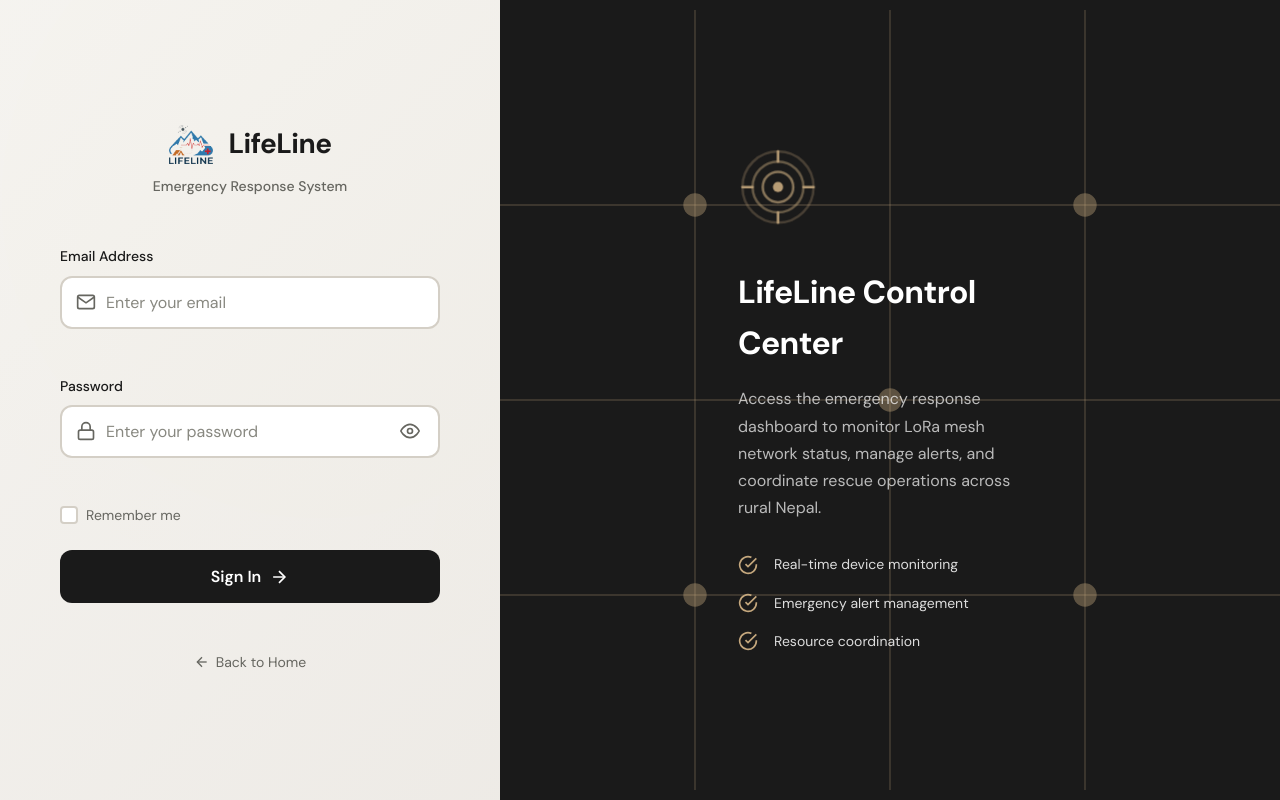
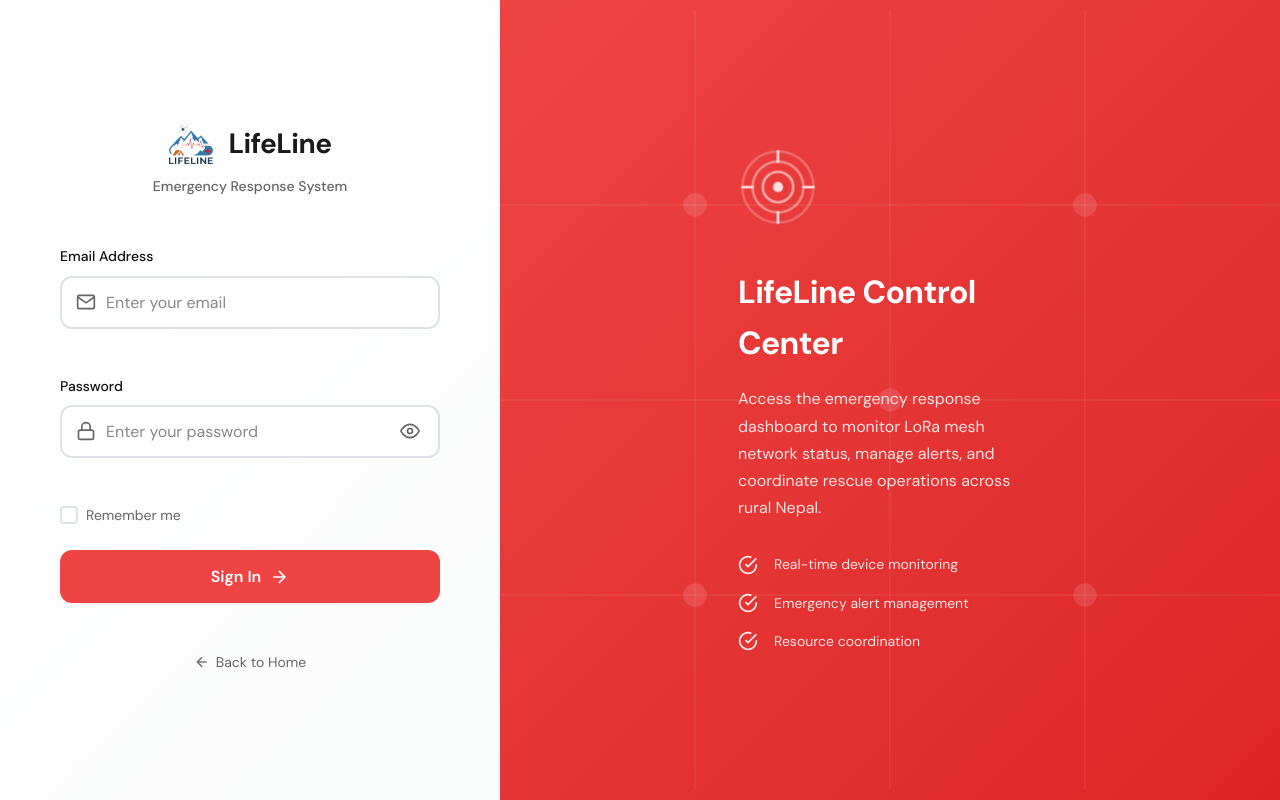
Before and after one commit to zenithkandel/GSS-home, a PHP site: page /login.php in a window 1280 px wide. Run offline with PHP 8.4, Linux system fonts and the light colour scheme.

```diff
--- a/CSS/login.css
+++ b/CSS/login.css
@@ -4,19 +4,20 @@
 /* ===== CSS Variables ===== */
 :root {
     --color-primary: #1A1A1A;
-    --color-secondary: #C4A77D;
-    --color-accent: #3D5A45;
-    --color-alert: #8B3A2F;
-    --color-bg: #F5F3EF;
-    --color-bg-alt: #E8E4DE;
-    --color-bg-dark: #D4CFC6;
-    --color-text: #1A1A1A;
-    --color-text-muted: #666660;
-    --color-text-light: #888880;
-    --color-border: #D4CFC6;
+    --color-secondary: #ef4444;
+    --color-accent: #ef4444;
+    --color-accent-dark: #dc2626;
+    --color-alert: #ef4444;
+    --color-bg: #ffffff;
+    --color-bg-alt: #f8f9fa;
+    --color-bg-dark: #f1f3f5;
+    --color-text: #111111;
+    --color-text-muted: #666666;
+    --color-text-light: #888888;
+    --color-border: #dee2e6;
     --color-white: #FFFFFF;
-    --color-success: #3D5A45;
-    --color-error: #8B3A2F;
+    --color-success: #22c55e;
+    --color-error: #ef4444;
 
     --font-main: 'DM Sans', -apple-system, BlinkMacSystemFont, sans-serif;
     --font-mono: 'JetBrains Mono', monospace;
@@ -82,8 +83,8 @@ a {
     right: 0;
     bottom: 0;
     background-image:
-        radial-gradient(circle at 25% 25%, rgba(61, 90, 69, 0.03) 0%, transparent 50%),
-        radial-gradient(circle at 75% 75%, rgba(196, 167, 125, 0.03) 0%, transparent 50%);
+        radial-gradient(circle at 25% 25%, rgba(239, 68, 68, 0.03) 0%, transparent 50%),
+        radial-gradient(circle at 75% 75%, rgba(239, 68, 68, 0.02) 0%, transparent 50%);
     pointer-events: none;
     z-index: 0;
 }
@@ -95,8 +96,8 @@ a {
     right: 0;
     bottom: 0;
     background: linear-gradient(135deg,
-            rgba(245, 243, 239, 0.9) 0%,
-            rgba(232, 228, 222, 0.9) 100%);
+            rgba(255, 255, 255, 0.95) 0%,
+            rgba(248, 249, 250, 0.95) 100%);
     pointer-events: none;
     z-index: 0;
 }
@@ -228,7 +229,7 @@ a {
 
 .form-input:focus {
     border-color: var(--color-accent);
-    box-shadow: 0 0 0 4px rgba(61, 90, 69, 0.1);
+    box-shadow: 0 0 0 4px rgba(239, 68, 68, 0.1);
 }
 
 .form-input:focus+.input-icon,
@@ -241,7 +242,7 @@ a {
 }
 
 .form-input.error:focus {
-    box-shadow: 0 0 0 4px rgba(139, 58, 47, 0.1);
+    box-shadow: 0 0 0 4px rgba(239, 68, 68, 0.1);
 }
 
 /* Password Toggle */
@@ -403,15 +404,15 @@ a {
 }
 
 .alert.success {
-    background: rgba(61, 90, 69, 0.1);
+    background: rgba(34, 197, 94, 0.1);
     color: var(--color-success);
-    border: 1px solid rgba(61, 90, 69, 0.2);
+    border: 1px solid rgba(34, 197, 94, 0.2);
 }
 
 .alert.error {
-    background: rgba(139, 58, 47, 0.1);
+    background: rgba(239, 68, 68, 0.1);
     color: var(--color-error);
-    border: 1px solid rgba(139, 58, 47, 0.2);
+    border: 1px solid rgba(239, 68, 68, 0.2);
 }
 
 /* ===== Submit Button ===== */
@@ -422,7 +423,7 @@ a {
     font-size: 1rem;
     font-weight: 600;
     color: var(--color-white);
-    background: var(--color-primary);
+    background: var(--color-accent);
     border: none;
     border-radius: 12px;
     cursor: pointer;
@@ -450,7 +451,7 @@ a {
 }
 
 .btn-login:hover {
-    background: var(--color-accent);
+    background: var(--color-accent-dark);
     transform: translateY(-2px);
     box-shadow: var(--shadow-lg);
 }
@@ -541,7 +542,7 @@ a {
 /* ===== Info Panel ===== */
 .info-panel {
     flex: 1;
-    background: var(--color-primary);
+    background: linear-gradient(135deg, #ef4444 0%, #dc2626 100%);
     color: var(--color-white);
     display: flex;
     align-items: center;
@@ -578,7 +579,7 @@ a {
 .info-icon svg {
     width: 80px;
     height: 80px;
-    color: var(--color-secondary);
+    color: rgba(255, 255, 255, 0.9);
     animation: pulse 3s ease-in-out infinite;
 }
 
@@ -606,7 +607,7 @@ a {
 .info-description {
     font-size: 1rem;
     line-height: 1.7;
-    color: rgba(255, 255, 255, 0.7);
+    color: rgba(255, 255, 255, 0.85);
     margin-bottom: var(--spacing-lg);
 }
 
@@ -627,7 +628,7 @@ a {
 .feature-item svg {
     width: 20px;
     height: 20px;
-    color: var(--color-secondary);
+    color: rgba(255, 255, 255, 0.9);
     flex-shrink: 0;
 }
 
@@ -645,7 +646,7 @@ a {
 .mesh-lines svg {
     width: 100%;
     height: 100%;
-    color: var(--color-secondary);
+    color: rgba(255, 255, 255, 0.3);
 }
 
 /* ===== Responsive Design ===== */
--- a/portal/dashboard.php
+++ b/portal/dashboard.php
@@ -115,6 +115,7 @@
     </div>
 
     <script src="js/dashboard.js"></script>
+    <script type="module" src="../firebase.js"></script>
 </body>
 
 </html>
--- a/portal/devices.php
+++ b/portal/devices.php
@@ -165,6 +165,7 @@
     </div>
 
     <script src="js/devices.js"></script>
+    <script type="module" src="../firebase.js"></script>
 </body>
 
 </html>
--- a/portal/helps.php
+++ b/portal/helps.php
@@ -167,6 +167,7 @@
     </div>
 
     <script src="js/helps.js"></script>
+    <script type="module" src="../firebase.js"></script>
 </body>
 
 </html>
--- a/portal/index.php
+++ b/portal/index.php
@@ -76,6 +76,7 @@
     </main>
 
     <script src="js/index.js"></script>
+    <script type="module" src="../firebase.js"></script>
 </body>
 
 </html>
--- a/portal/mapping.php
+++ b/portal/mapping.php
@@ -176,6 +176,7 @@
     </div>
 
     <script src="js/mapping.js"></script>
+    <script type="module" src="../firebase.js"></script>
 </body>
 
 </html>
--- a/portal/messages.php
+++ b/portal/messages.php
@@ -148,6 +148,7 @@
     </div>
 
     <script src="js/messages.js"></script>
+    <script type="module" src="../firebase.js"></script>
 </body>
 
 </html>
```
Also changed, not shown: API/fcm_helper.php (added, +217 -0 lines), 2 other files.
